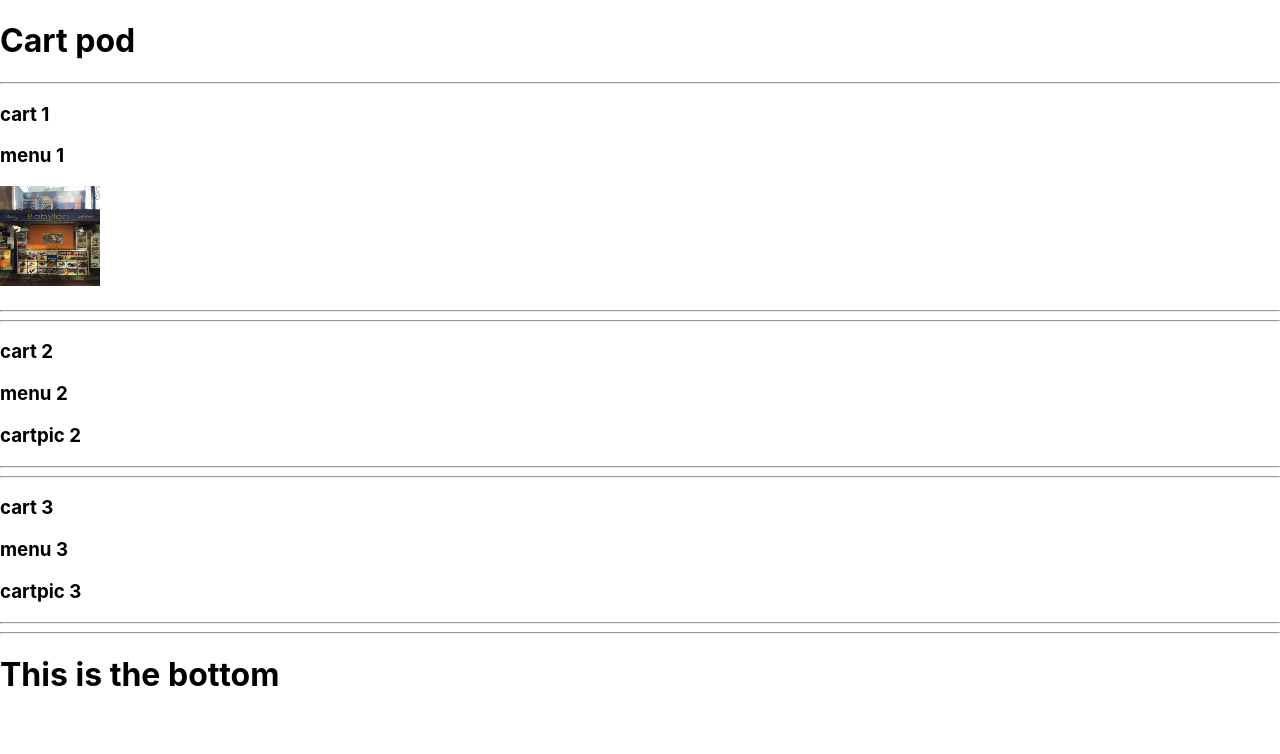
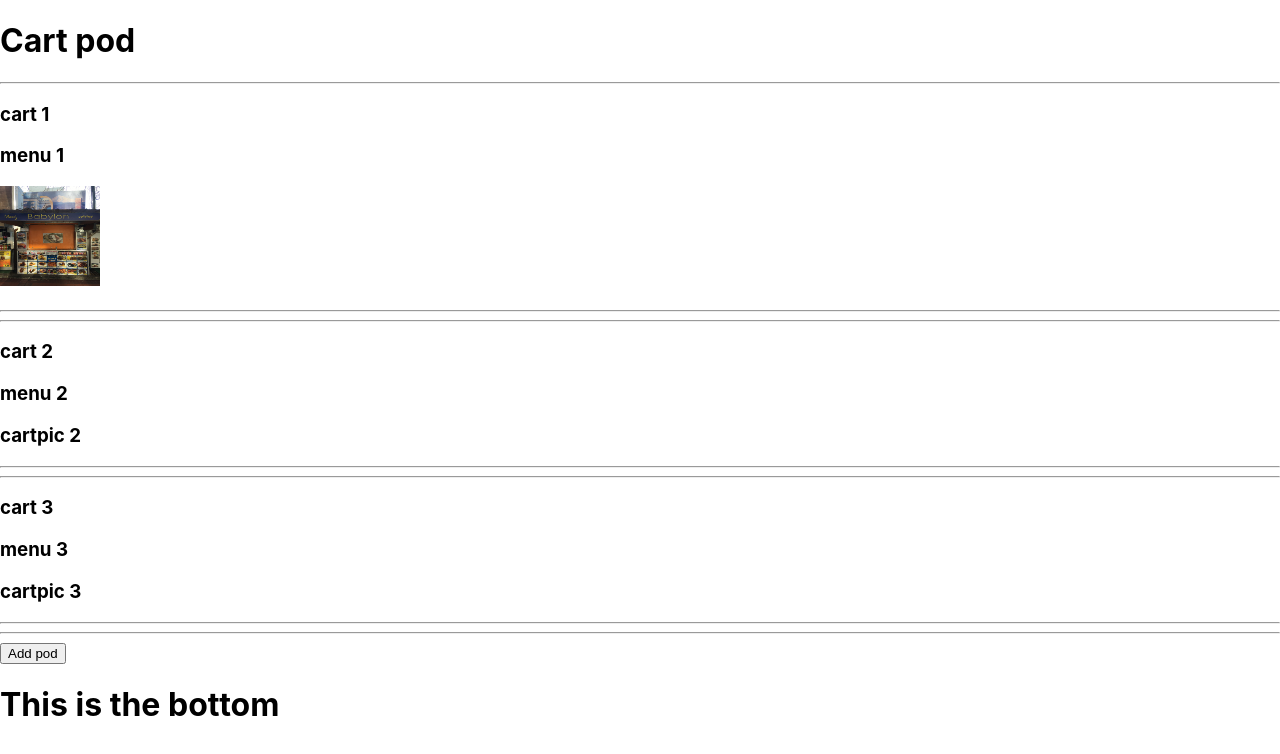
Before and after one commit to BryonBurke/component-practice, a React (Create React App) app: page / in a window 1280 px wide. Shown: the top 754 px of the page. Built offline with nearby package versions, Linux system fonts and the light colour scheme.

Commit message:
add page control logic

```diff
--- a/src/components/PodControl.js
+++ b/src/components/PodControl.js
@@ -9,16 +9,26 @@
       formVisibleOnPage: false
      }
   }
+
+ handleClick = () =>{
+   this.setState(prevState => ({formVisibleOnPage: !prevState.formVisibleOnPage}));
+ }
+
+
   render() {
     let currentlyVisibleState = null;
+    let buttonText = null;
     if (this.state.formVisibleOnPage){
       currentlyVisibleState = <NewPodForm/>
+      buttonText = "Return to Cart Pod";
     } else {
       currentlyVisibleState = <CartPod/>
+      buttonText = "Add pod";
     }
     return (
       <React.Fragment>
         {currentlyVisibleState}
+        <button onClick={this.handleClick}>{buttonText}</button>
       </React.Fragment>
      );
   }
```
